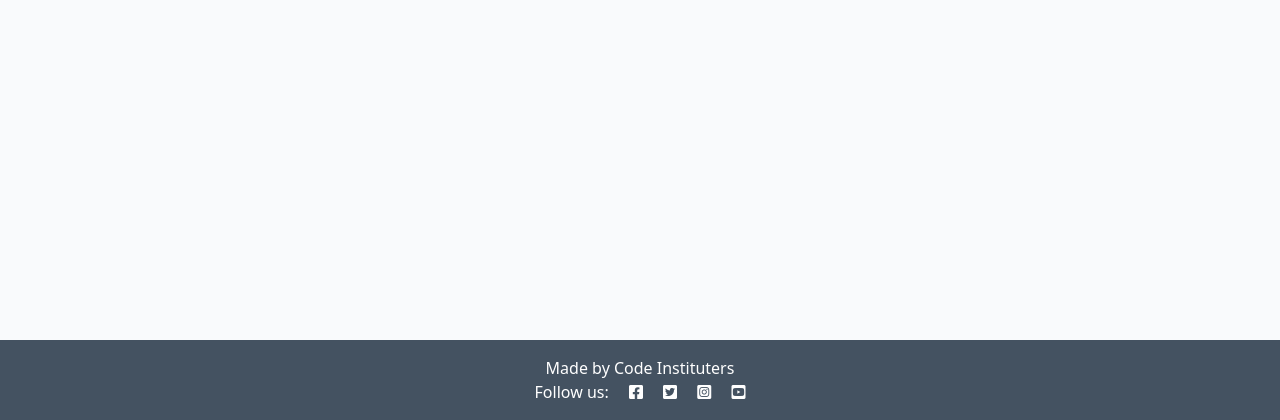
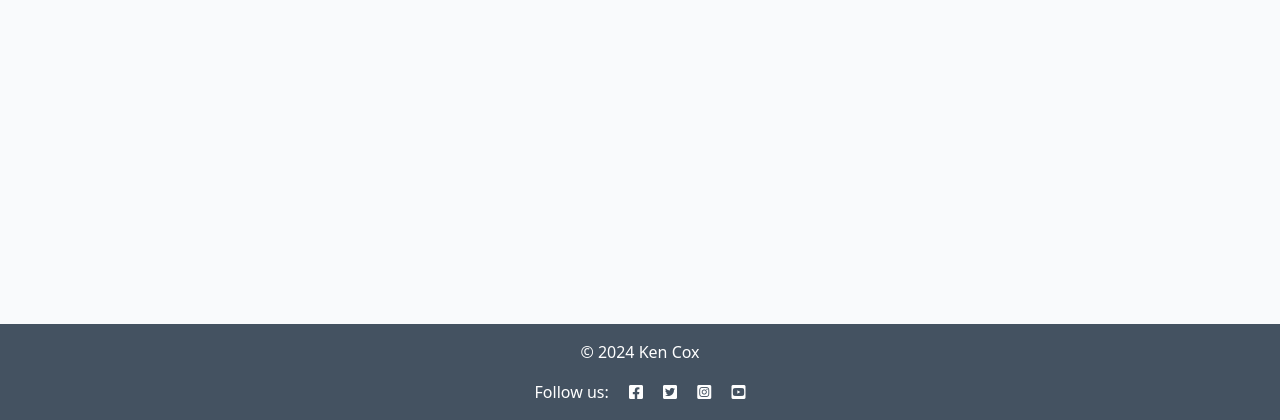
Before and after one commit to Damitwhy/Django-Blog, a Django app: page / in a window 1280 px wide. Shown: the part 380-800 px from the top of the page. Run offline with Django 4.2, Linux system fonts and the light colour scheme; data that the repository does not hold is empty.

Commit message:
added copyright to base

```diff
--- a/blog/templates/blog/index.html
+++ b/blog/templates/blog/index.html
@@ -50,3 +50,8 @@
 
 <!-- index.html content ends here -->
 {% endblock %}
+{% block copyright %}
+    <p class="m-0 text-center text-white">&copy; 2024 Ken Cox</p>
+{% endblock copyright %}
+
+&copy;
--- a/static/css/style.css
+++ b/static/css/style.css
@@ -159,3 +159,10 @@ body {
 .approval {
     color: rgb(222, 146, 168);
 }
+
+#copy-right {
+    color: #e7f2fd;
+    font-size: 0.8rem;
+    text-align: center;
+
+}
--- a/templates/base.html
+++ b/templates/base.html
@@ -61,7 +61,11 @@
 
     <!-- Footer -->
     <footer class="footer mt-auto py-3 dark-bg">
-        <p class="m-0 text-center text-white">Made by Code Instituters</p>
+        <p class="m-0 text-center text-white">
+            {% block copyright %}
+                <p id="copy-right">&copy; 2024 Code Institute</p>
+            {% endblock copyright %}
+        </p>
         <p class="m-0 text-center text-white">Follow us: <i class="fab fa-facebook-square ms-3"></i>
             <i class="fab fa-twitter-square ms-3"></i>
             <i class="fab fa-instagram-square ms-3"></i>
```
